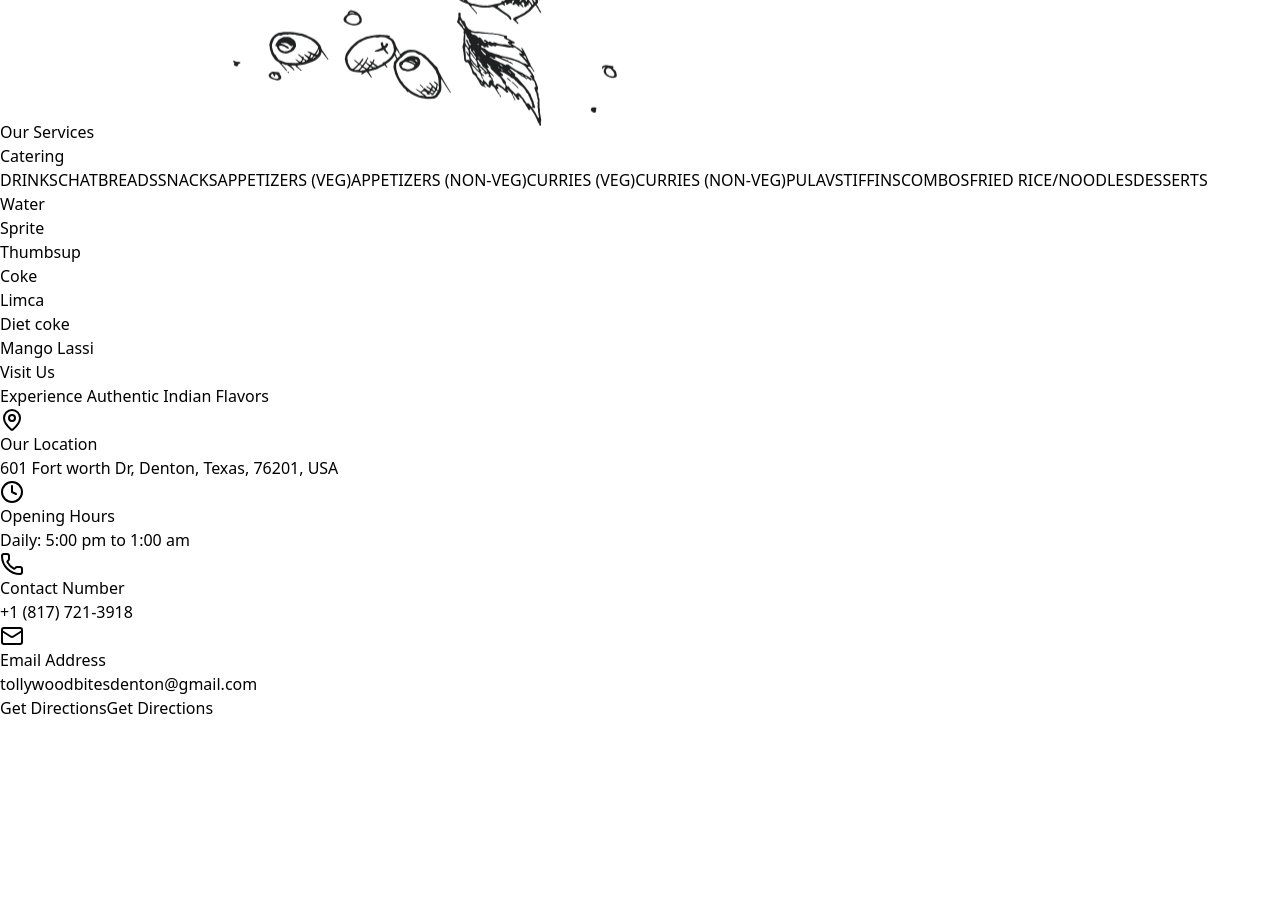
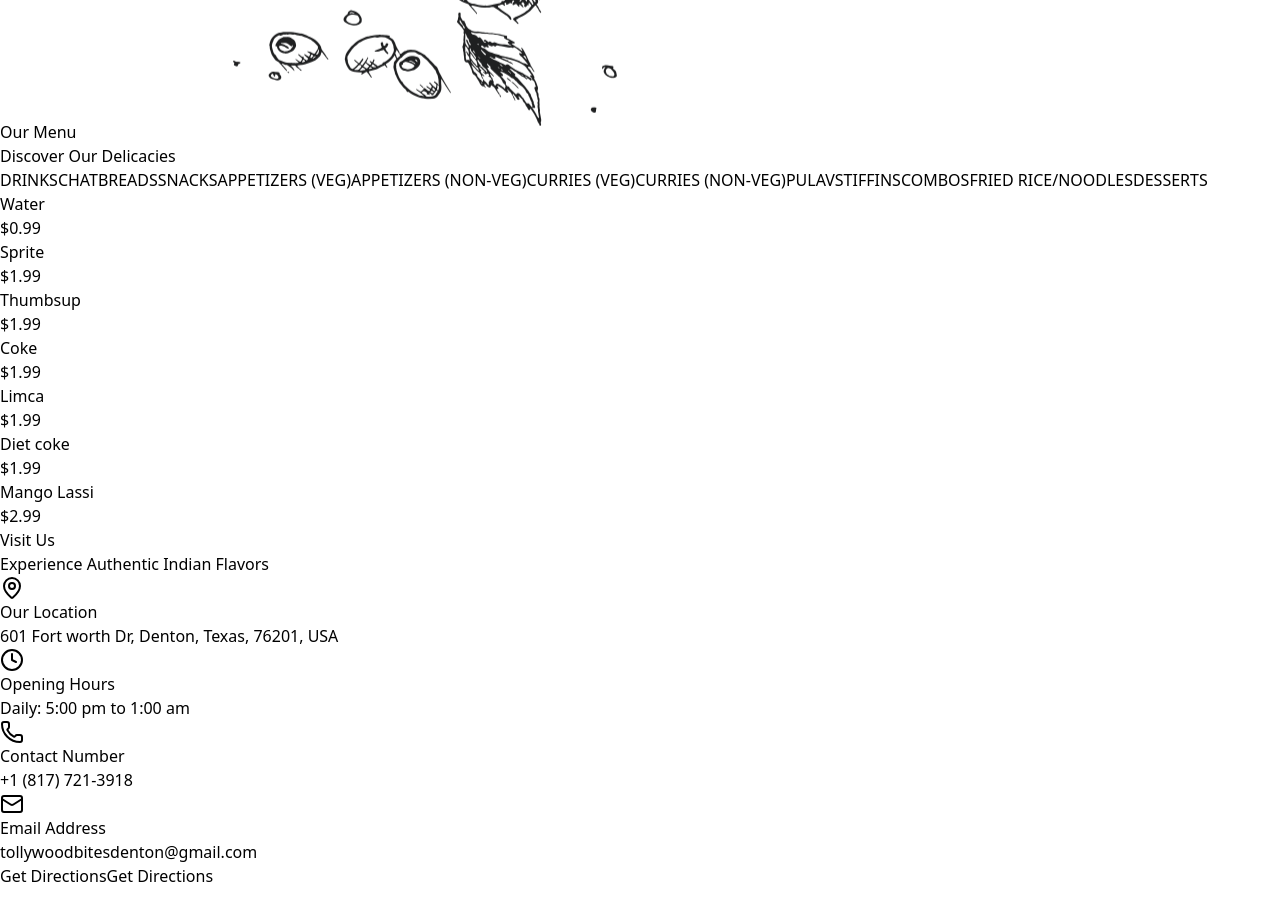
Before and after one commit to mous9270/tollywoodbites2, a React (Vite) app: page / in a window 1280 px wide. Shown: the part 6580-7497 px from the top of the page. Before the commit the page ends 7450 px from the top, so only its background shows below. Built offline with nearby package versions, Linux system fonts and the light colour scheme; grey boxes are pictures that could not be loaded.

Commit message:
prices of food is also visible

```diff
--- a/src/components/Menu.jsx
+++ b/src/components/Menu.jsx
@@ -5,8 +5,19 @@ const FoodMenu = () => {
   const [activeCategory, setActiveCategory] = useState(menuData.categories[0].name);
 
   const renderMenuItem = (item) => (
-    <div className="py-2 border-b border-white/10">
+    <div className="py-2 border-b border-white/10 flex justify-between items-center">
       <h4 className="text-white text-sm font-medium capitalize">{item.name}</h4>
+      {item.variants ? (
+        <div className="text-right">
+          {item.variants.map((variant, idx) => (
+            <div key={idx} className="text-white/70 text-sm">
+              {variant.type}: ${variant.price}
+            </div>
+          ))}
+        </div>
+      ) : (
+        <span className="text-white/70 text-sm">${item.price}</span>
+      )}
     </div>
   );
 
@@ -31,10 +42,10 @@ const FoodMenu = () => {
       {/* Header */}
       <div className="text-center mb-16 pt-16">
         <p className="text-[#FBA40E] text-sm font-bold tracking-[0.4em] uppercase mb-4">
-          Our Services
+          Our Menu
         </p>
         <h2 className="font-serif text-4xl md:text-5xl lg:text-6xl text-white mb-8">
-          Catering
+        Discover Our Delicacies
         </h2>
       </div>
 
```
